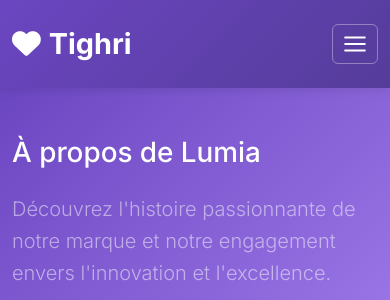
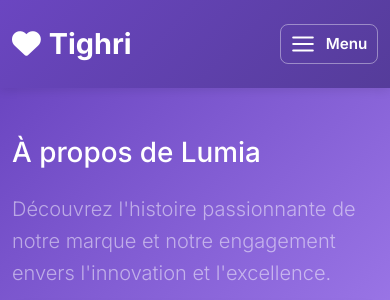
Before and after one commit to asccof/lumia-project-principale, a Flask app: page /about in a window 390 px wide. Shown: the top 300 px of the page. Run offline with Flask 3, Linux system fonts and the light colour scheme; some libraries are stand-ins or nearby versions.

Commit message:
Update base.html

```diff
--- a/templates/base.html
+++ b/templates/base.html
@@ -2,15 +2,18 @@
 <html lang="fr">
 <head>
   <meta charset="UTF-8">
-    <meta name="viewport" content="width=device-width, initial-scale=1.0">
+  <meta name="viewport" content="width=device-width, initial-scale=1">
   <title>{% block title %}Tighri - Plateforme de Rendez-vous Médicaux{% endblock %}</title>
 
   <!-- Bootstrap CSS -->
   <link href="https://cdn.jsdelivr.net/npm/bootstrap@5.3.0/dist/css/bootstrap.min.css" rel="stylesheet">
-    <!-- Font Awesome (pour le reste du site) -->
+
+  <!-- Font Awesome -->
   <link rel="stylesheet" href="https://cdnjs.cloudflare.com/ajax/libs/font-awesome/6.4.0/css/all.min.css">
+
   <!-- Google Fonts -->
   <link href="https://fonts.googleapis.com/css2?family=Inter:wght@300;400;500;600;700&display=swap" rel="stylesheet">
+
   <!-- Mobile overrides -->
   <link rel="stylesheet" href="{{ url_for('static', filename='mobile.css') }}">
 
@@ -18,22 +21,34 @@
     :root { --primary-color:#6b46c1; --secondary-color:#553c9a; --accent-color:#9f7aea; --dark-color:#2d3748; --light-color:#f7fafc; --success-color:#38a169; --warning-color:#ed8936; --danger-color:#e53e3e; }
     *{margin:0;padding:0;box-sizing:border-box}
     body{font-family:'Inter',sans-serif;line-height:1.6;color:var(--dark-color);background:#fff}
-        .navbar{background:linear-gradient(135deg,var(--primary-color),var(--secondary-color));box-shadow:0 2px 10px rgba(0,0,0,.1);padding:1rem 0}
+
+    .navbar{
+      background:linear-gradient(135deg,var(--primary-color),var(--secondary-color));
+      box-shadow:0 2px 10px rgba(0,0,0,.1);
+      padding:1rem 0;
+      position:relative;              /* ✅ au-dessus de tout */
+      z-index:1052;                   /* ✅ supérieur à l’offcanvas */
+    }
     .navbar-brand{font-weight:700;font-size:1.8rem;color:#fff!important}
     .navbar-nav .nav-link{color:rgba(255,255,255,.9)!important;font-weight:500;margin:0 .5rem;transition:.3s}
     .navbar-nav .nav-link:hover{color:#fff!important;transform:translateY(-2px)}
-        /* ✅ Forcer l’affichage du bouton burger en mobile, quoi qu’il arrive */
+
+    /* ✅ FORCER l’affichage du burger en mobile, même si un autre CSS le masque */
     @media (max-width: 991.98px){
       .navbar .navbar-toggler{
         display:inline-flex !important;
-            align-items:center; justify-content:center;
-            gap:.35rem; padding:.35rem .55rem;
-            border:1px solid rgba(255,255,255,.35);
-            border-radius:.375rem;
-            background:transparent;
+        align-items:center;justify-content:center;
+        gap:.35rem;padding:.4rem .6rem;
+        border:1px solid rgba(255,255,255,.4) !important;
+        border-radius:.5rem;background:transparent;
       }
-          .navbar .navbar-toggler svg{display:block; pointer-events:none}
+      /* on masque le menu desktop en mobile */
+      #navbarNav{display:none !important;}
     }
+    /* petit confort visuel du bouton */
+    .navbar .navbar-toggler svg{display:block;pointer-events:none}
+    .navbar .navbar-toggler .lbl{color:#fff;font-weight:600;font-size:.95rem}
+
     .hero-section{background:linear-gradient(135deg,var(--primary-color),var(--accent-color));color:#fff;padding:4rem 0;text-align:center}
     .hero-section h1{font-size:3.5rem;font-weight:700;margin-bottom:1rem}
     .hero-section p{font-size:1.2rem;margin-bottom:2rem;opacity:.9}
@@ -62,14 +77,15 @@
   {% block extra_css %}{% endblock %}
 </head>
 <body>
-    <!-- Navigation -->
+
+  <!-- NAVBAR -->
   <nav class="navbar navbar-expand-lg navbar-dark">
-        <div class="container align-items-center">
+    <div class="container align-items-center justify-content-between">
       <a class="navbar-brand" href="{{ url_for('index') }}">
         <i class="fas fa-heart me-2"></i>Tighri
       </a>
 
-            <!-- ✅ Bouton burger (mobile) -> Offcanvas, avec SVG inline (toujours visible) -->
+      <!-- ✅ Bouton burger mobile (offcanvas) -->
       <button class="navbar-toggler d-lg-none" type="button"
               data-bs-toggle="offcanvas" data-bs-target="#mobileMenu"
               aria-controls="mobileMenu" aria-label="Ouvrir le menu" aria-expanded="false">
@@ -77,19 +93,17 @@
           <path d="M3 6h18M3 12h18M3 18h18"
                 stroke="#ffffff" stroke-width="2" stroke-linecap="round"/>
         </svg>
-                <span class="visually-hidden">Menu</span>
+        <span class="lbl ms-1">Menu</span>
       </button>
 
       <!-- Menu desktop (inchangé) -->
-            <div class="collapse navbar-collapse d-none d-lg-flex" id="navbarNav">
+      <div class="collapse navbar-collapse" id="navbarNav">
         <ul class="navbar-nav me-auto">
           <li class="nav-item"><a class="nav-link" href="{{ url_for('index') }}">Accueil</a></li>
           <li class="nav-item"><a class="nav-link" href="{{ url_for('professionals') }}">Professionnels</a></li>
           <li class="nav-item"><a class="nav-link" href="{{ url_for('about') }}">À propos</a></li>
           <li class="nav-item"><a class="nav-link" href="{{ url_for('contact') }}">Contact</a></li>
-                    <li class="nav-item">
-                        <a class="nav-link" href="{{ url_for('site_status') }}"><i class="fas fa-server me-1"></i>Statut</a>
-                    </li>
+          <li class="nav-item"><a class="nav-link" href="{{ url_for('site_status') }}"><i class="fas fa-server me-1"></i>Statut</a></li>
         </ul>
         <ul class="navbar-nav">
           {% if current_user.is_authenticated %}
@@ -113,7 +127,7 @@
     </div>
   </nav>
 
-    <!-- Offcanvas mobile -->
+  <!-- ✅ Offcanvas mobile -->
   <div class="offcanvas offcanvas-end" tabindex="-1" id="mobileMenu" aria-labelledby="mobileMenuLabel">
     <div class="offcanvas-header">
       <h5 class="offcanvas-title" id="mobileMenuLabel"><i class="fas fa-heart me-2 text-primary"></i>Tighri</h5>
@@ -121,7 +135,7 @@
     </div>
     <div class="offcanvas-body">
       <div class="list-group">
-          <!-- Liens demandés, cibles inchangées -->
+        <!-- 3 liens demandés, cibles inchangées -->
         <a class="list-group-item list-group-item-action" href="{{ url_for('about') }}">
           <i class="fas fa-circle-info me-2"></i>À propos
         </a>
@@ -144,7 +158,7 @@
     </div>
   </div>
 
-    <!-- Flash Messages -->
+  <!-- Flash messages -->
   {% with messages = get_flashed_messages() %}
     {% if messages %}
       <div class="container mt-3">
@@ -158,7 +172,9 @@
     {% endif %}
   {% endwith %}
 
-    <main>{% block content %}{% endblock %}</main>
+  <main>
+    {% block content %}{% endblock %}
+  </main>
 
   <footer class="footer">
     <div class="container">
@@ -222,10 +238,29 @@
     </div>
   </footer>
 
-    <!-- Bootstrap JS (bundle = Popper inclus) -->
+  <!-- Bootstrap Bundle (Popper inclus) -->
   <script src="https://cdn.jsdelivr.net/npm/bootstrap@5.3.0/dist/js/bootstrap.bundle.min.js"></script>
 
-    <!-- Modale de confirmation (globale) -->
+  <!-- Fallback JS : si un CSS externe a masqué le bouton, on le ré-affiche en runtime -->
+  <script>
+    (function(){
+      function forceShowBurger(){
+        var btn = document.querySelector('.navbar .navbar-toggler');
+        if(!btn) return;
+        var w = Math.max(document.documentElement.clientWidth, window.innerWidth || 0);
+        if(w < 992){
+          var style = window.getComputedStyle(btn);
+          if(style.display === 'none'){
+            btn.style.setProperty('display','inline-flex','important');
+          }
+        }
+      }
+      document.addEventListener('DOMContentLoaded', forceShowBurger);
+      window.addEventListener('resize', forceShowBurger);
+    })();
+  </script>
+
+  <!-- Modal de confirmation globale -->
   <div class="modal fade" id="confirmModal" tabindex="-1">
     <div class="modal-dialog">
       <div class="modal-content">
@@ -250,10 +285,7 @@
       const okBtn = document.getElementById('confirmModalOk');
       const newOkBtn = okBtn.cloneNode(true);
       okBtn.parentNode.replaceChild(newOkBtn, okBtn);
-        newOkBtn.addEventListener('click', function() {
-            modal.hide();
-            if (typeof onConfirm === 'function') onConfirm();
-        });
+      newOkBtn.addEventListener('click', function(){ modal.hide(); if(typeof onConfirm==='function') onConfirm(); });
       modal.show();
     }
     window.showSiteNotification = function(message, type='info') {
```
Lines whose indentation alone changed are shown as unchanged.
